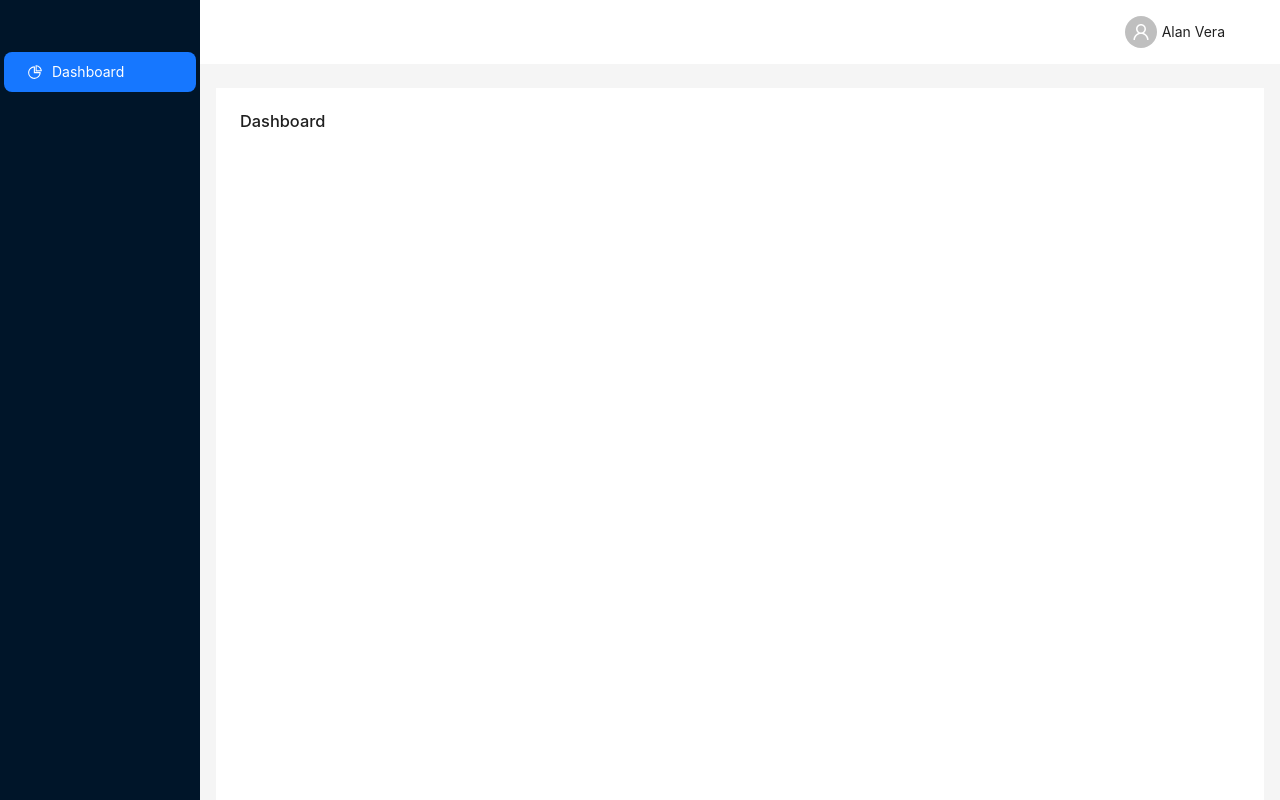
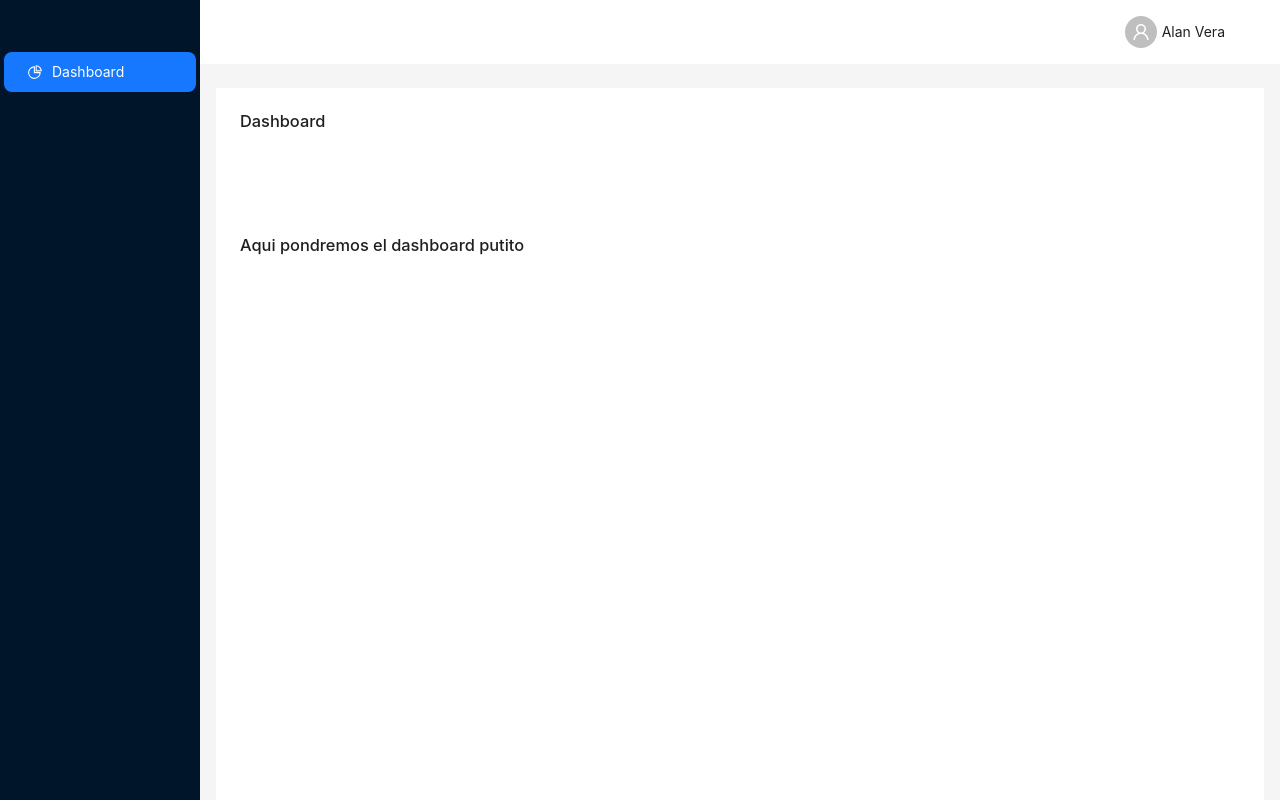
Before and after one commit to Lunnajera/lunnajera.github.io, a Next.js app: page / in a window 1280 px wide. Shown: the top 800 px of the page. Built offline with nearby package versions, Linux system fonts and the light colour scheme.

Commit message:
Update page.tsx

```diff
--- a/app/page.tsx
+++ b/app/page.tsx
@@ -14,6 +14,13 @@ export default function Home() {
   return (
     <>
       <h3>Dashboard</h3>
+      <br></br>
+      <br></br>
+      <br></br>
+      <br></br>
+      <br></br>
+      <br></br>
+      <h3>Aqui pondremos el dashboard putito</h3>
     </>
   );
 }
```
